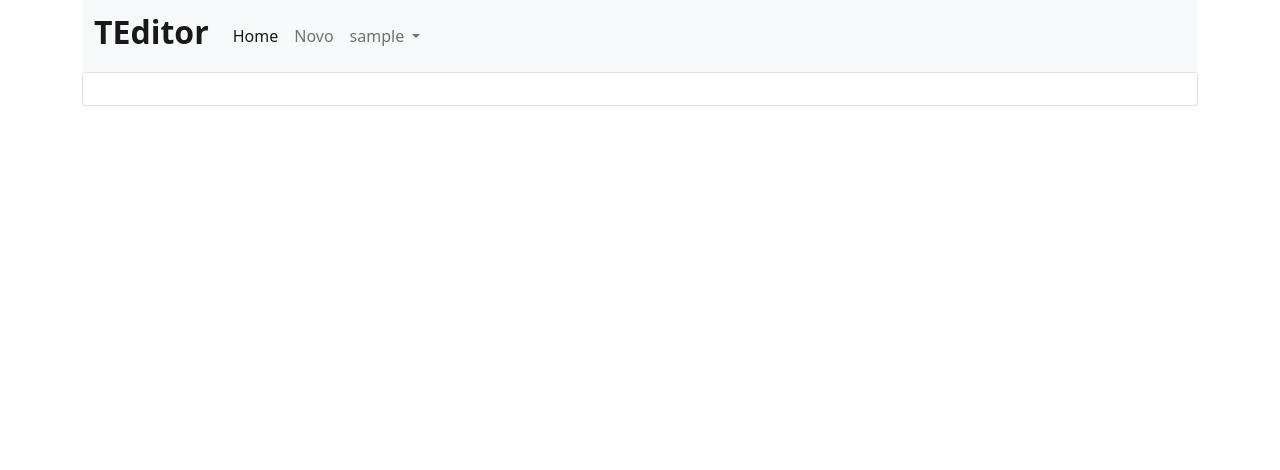
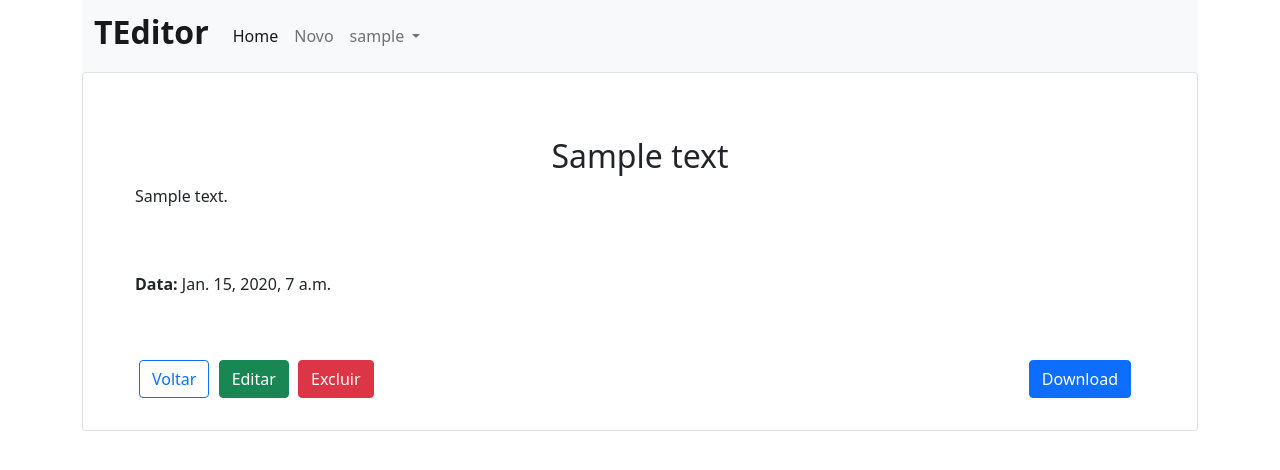
Before and after one commit to josevictorp81/TEditor, a Django app: page /text-list/detail/1/ in a window 1280 px wide. Shown: the top 470 px of the page. Run offline with Django 3.2, Linux system fonts and the light colour scheme; a user stored in the database is signed in; tables that the repository leaves empty hold one stand-in row (values such as "Sample post"); some libraries are stand-ins or nearby versions.

Commit message:
detalhes

```diff
--- a/TEditor/core/static/css/cc.css
+++ /dev/null
@@ -1,8 +0,0 @@
-#id_title{
-    width: 837px;
-    margin-left: 195px;
-}
-
-a{
-    text-decoration: none;
-}
--- /dev/null
+++ b/TEditor/core/static/css/ccc.css
@@ -0,0 +1,26 @@
+#id_title{
+    width: 837px;
+    margin-left: 195px;
+}
+
+a{
+    text-decoration: none;
+}
+
+#detail, #login{
+    text-align: center;
+}
+
+p #voltar{
+    margin-left: 40px;
+    margin-right: 5px;
+}
+
+p #editar{
+    margin-right: 5px;
+}
+
+p #download{
+    float: right;
+    margin-right: 50px;
+}
--- a/TEditor/core/templates/base.html
+++ b/TEditor/core/templates/base.html
@@ -9,7 +9,7 @@
 
     <!-- Bootstrap CSS -->
     <link href="https://cdn.jsdelivr.net/npm/bootstrap@5.0.1/dist/css/bootstrap.min.css" rel="stylesheet" integrity="sha384-+0n0xVW2eSR5OomGNYDnhzAbDsOXxcvSN1TPprVMTNDbiYZCxYbOOl7+AMvyTG2x" crossorigin="anonymous">
-    <link rel="stylesheet" href="{% static 'css/cc.css' %}">
+    <link rel="stylesheet" href="{% static 'css/ccc.css' %}">
     <title>TEditor/{% block title %} {% endblock %}</title>
   </head>
   <body>
@@ -29,7 +29,7 @@
                       <li class="nav-item">
                           <a class="nav-link" href="{% url 'text-create' %}">Novo</a>
                       </li>
-                      <li class="nav-item dropdown">
+                      <li class="nav-item dropdown" id="drop">
                         <a class="nav-link dropdown-toggle" href="" id="navbarDropdown" role="button" data-bs-toggle="dropdown" aria-expanded="false">
                             {{ user.username }}
                         </a>
@@ -47,7 +47,7 @@
             </div>
         </nav>
 
-        <div class="card text-center">
+        <div class="card">
           <div class="card-body">
             {% block content %} {% endblock %}
           </div>
--- a/TEditor/core/templates/index.html
+++ b/TEditor/core/templates/index.html
@@ -3,7 +3,7 @@
 {% block title %} Home {% endblock %}
 
 {% block content %}
-
-    <a href="{% url 'login' %}" class="btn btn-primary">Login</a>
-
+    <p id="login">
+        <a href="{% url 'login' %}" class="btn btn-primary">Login</a>
+    </p>
 {% endblock %}
--- a/TEditor/core/templates/text_detail.html
+++ b/TEditor/core/templates/text_detail.html
@@ -1,3 +1,19 @@
 {% extends 'base.html' %}
 
 {% block title %} Detalhes {% endblock %}
+
+{% block content %}
+    <div class="row my-5 mx-4">
+        <h2 id="detail">{{ object.title }}</h2><br>
+        <div class="col-md-12 mb-12">
+            <p>{{ object.content|safe }}</p><br><br>
+            <p><b>Data:</b> {{ object.create }}</p>
+        </div>
+    </div>
+    <p id="botoes">
+        <a href="{% url 'text-list' %}" id="voltar" class="btn btn-outline-primary">Voltar</a>
+        <a href="" id="editar" class="btn btn-success">Editar</a>
+        <a href="" class="btn btn-danger">Excluir</a>
+        <a href="" id="download" class="btn btn-primary">Download</a>
+    </p>
+{% endblock %}
--- a/TEditor/core/templates/text_list.html
+++ b/TEditor/core/templates/text_list.html
@@ -11,7 +11,7 @@
                         <p class="card-text"><h3>{{ t.title }} - {{ t.user }}</h3></p>
                         <div class="d-flex justify-content-between align-items-center">
                             <div class="btn-group">
-                                <a href="#"><button type="button" class="btn btn-sm btn-outline-secondary">Vizualizar</button></a>
+                                <a href="{% url 'text-detail' t.pk %}"><button type="button" class="btn btn-sm btn-outline-secondary">Vizualizar</button></a>
                             </div>
                         </div>
                     </div>
```
